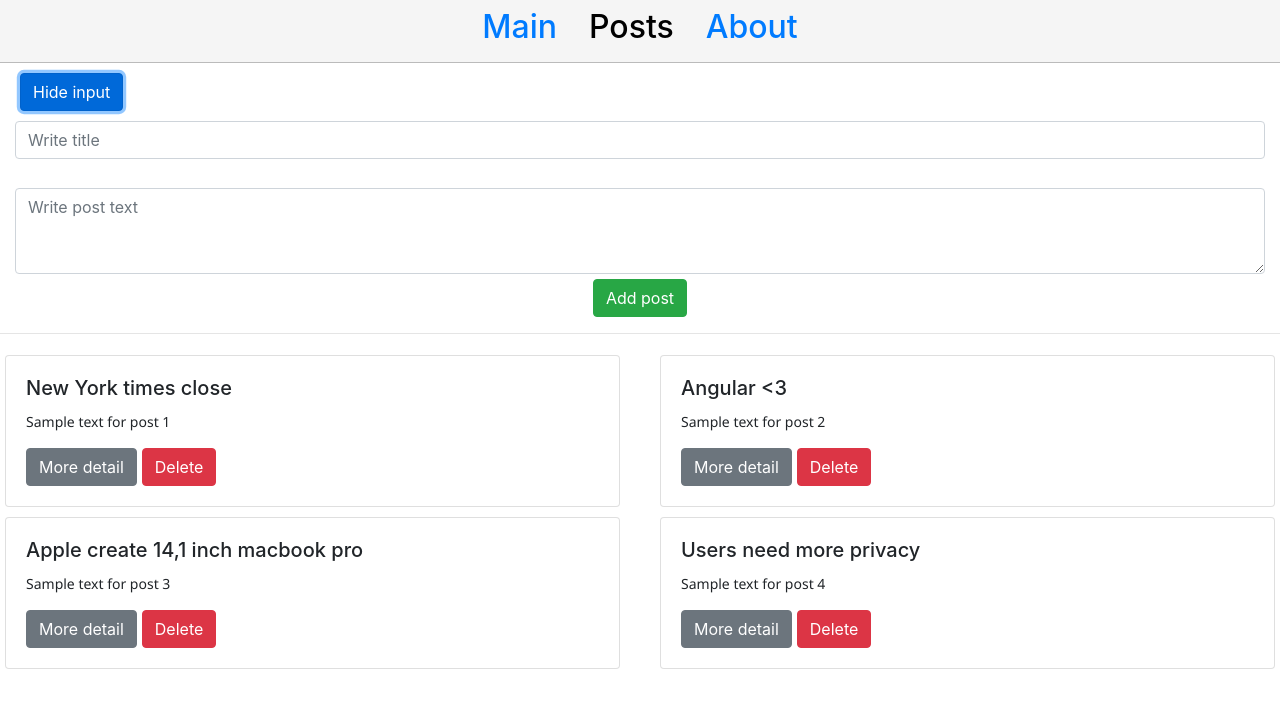
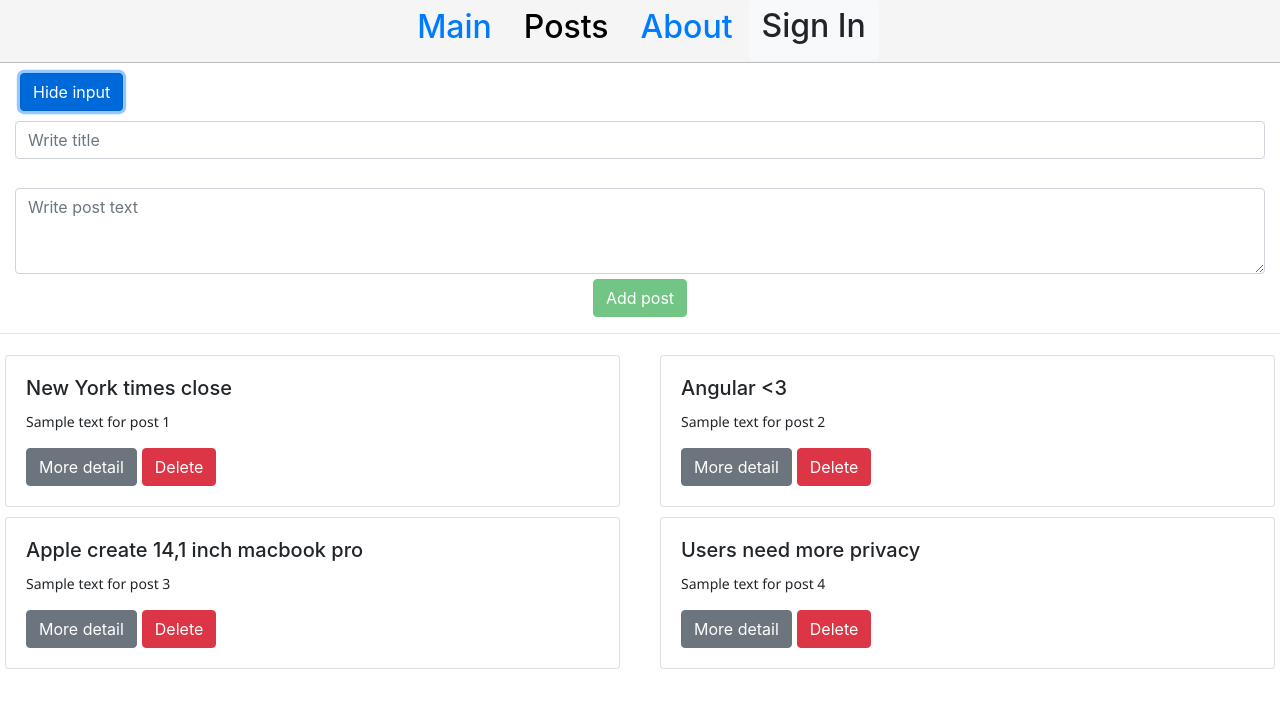
Before and after one commit to Tysiachnyi/tysiachnyiAngularDemo, an Angular app: page /posts in a window 1280 px wide. Both pictures are taken after a click on the button "Show input". Shown: the top 708 px of the page. Built offline with nearby package versions, Linux system fonts and the light colour scheme.

Commit message:
added validators, create submit method

```diff
--- a/src/app/app.component.html
+++ b/src/app/app.component.html
@@ -1,13 +1,24 @@
 <div class="header">
   <ul class="nav justify-content-center">
       <li class="nav-item">
-          <a class="nav-link" routerLinkActive="active" [routerLink]="['/']" [routerLinkActiveOptions]="{exact: true}"><h2>Main</h2></a>
+          <a class="nav-link" routerLinkActive="active"
+             [routerLink]="['/']" [routerLinkActiveOptions]="{exact: true}">
+              <h2>Main</h2>
+          </a>
       </li>
       <li class="nav-item">
           <a class="nav-link" routerLinkActive="active" routerLink="/posts"><h2>Posts</h2></a>
       </li>
       <li class="nav-item">
-          <a class="nav-link" routerLinkActive="active" [routerLink]="['/about']"><h2>About</h2></a>
+          <a class="nav-link" routerLinkActive="active"
+             [routerLink]="['/about']">
+              <h2>About</h2>
+          </a>
+      </li>
+      <li class="nav-item">
+          <button class="btn btn-light">
+              <h2>Sign In</h2>
+          </button>
       </li>
   </ul>
 </div>
--- a/src/app/app.module.ts
+++ b/src/app/app.module.ts
@@ -1,6 +1,6 @@
 import { BrowserModule } from '@angular/platform-browser';
 import { NgModule } from '@angular/core';
-import {FormsModule} from '@angular/forms';
+import {FormsModule, ReactiveFormsModule} from '@angular/forms';
 
 import { AppComponent } from './app.component';
 import { PostsComponent } from './posts/posts.component';
@@ -24,7 +24,8 @@ import {HttpClientModule} from '@angular/common/http';
     BrowserModule,
     FormsModule,
     AppRoutingModule,
-    HttpClientModule
+    HttpClientModule,
+    ReactiveFormsModule
   ],
   providers: [],
   bootstrap: [AppComponent]
--- a/src/app/posts/posts.component.html
+++ b/src/app/posts/posts.component.html
@@ -7,19 +7,43 @@
             (click)="addInput()"
     >{{inputValue}}
     </button>
+    <form [formGroup]="form" (ngSubmit)="submit()">
     <div style="margin-top: 10px" *ngIf="addPostValue">
       <div class="form-group">
-        <input type="text" style="margin-top: 5px"
-               class="form-control" name=""   placeholder="Write title">
+        <input type="text" style="margin-top: 5px" class="form-control"
+               formControlName="title"   placeholder="Write title" >
+        <div *ngIf="form.get('title').invalid && form.get('title').touched"
+                class="validation">
+          <small *ngIf="form.get('title').errors.required" style="color: red">
+            Поле Title не может быть пустым
+          </small>
+        </div>
         <br>
         <textarea style="margin-top: 5px; margin-bottom: 5px"
-                  placeholder="Write post text"
-                  class="form-control" rows="3" id="comment"></textarea>
+                  placeholder="Write post text" class="form-control"
+                  rows="3" formControlName="text">
+        </textarea>
+        <div
+                *ngIf="form.get('text').invalid && form.get('text').touched"
+                class="validation"
+        >
+          <small *ngIf="form.get('text').errors.required" style="color: red">
+            Пост не может быть пустым
+          </small>
+
+          <small *ngIf="form.get('text').errors.minlength" style="color: red">
+            Длинна должна быть не менее {{form.get('text').errors.minlength.requiredLength}}.
+            В данный момент длина {{form.get('text').errors.minlength.actualLength}}
+          </small>
+        </div>
         <div class="text-center">
-        <button type="button" class="btn btn-success" (click)="addPost()">Add post</button>
+        <button type="submit" [disabled]="form.invalid"
+                class="btn btn-success">Add post
+        </button>
         </div>
       </div>
     </div>
+    </form>
   </div>
 </div>
 <hr>
--- a/src/app/posts/posts.component.ts
+++ b/src/app/posts/posts.component.ts
@@ -1,5 +1,6 @@
 import { Component, OnInit } from '@angular/core';
 import { PostsService } from '../data/posts.service';
+import {FormControl, FormGroup, Validators} from '@angular/forms';
 
 @Component({
   selector: 'app-posts',
@@ -7,6 +8,7 @@ import { PostsService } from '../data/posts.service';
   styleUrls: ['./posts.component.css']
 })
 export class PostsComponent implements OnInit {
+  form: FormGroup;
   addPostValue: boolean;
   inputValue: string;
   id: number;
@@ -16,22 +18,33 @@ export class PostsComponent implements OnInit {
   ) { }
 
   ngOnInit(): void {
+    this.form = new FormGroup( {
+      title: new FormControl('', [
+        Validators.required,
+      ]),
+      text: new FormControl('', [
+          Validators.required,
+          Validators.minLength(6)
+      ])
+    });
     this.addPostValue = false;
     this.inputValue = 'Show input';
     this.id = 100;
   }
 
   addInput() {
-    console.log(this.postsService.posts);
     this.addPostValue = !this.addPostValue;
     this.inputValue = this.addPostValue ? 'Hide input' : 'Show input';
   }
 
-  addPost() {
+    submit() {
     this.postsService.posts.push({
-      title: 'Hello',
-      text: 'yo',
-      id: this.id++
-    });
-  }
+        title: this.form.get('title').value,
+        text: this.form.get('text').value,
+        id: this.id++
+      });
+    this.form.reset();
+    this.addPostValue = !this.addPostValue;
+    this.inputValue = this.addPostValue ? 'Hide input' : 'Show input';
+    }
 }
```
Also changed, not shown: src/app/app-routing.module.ts (+7 -7 lines).
